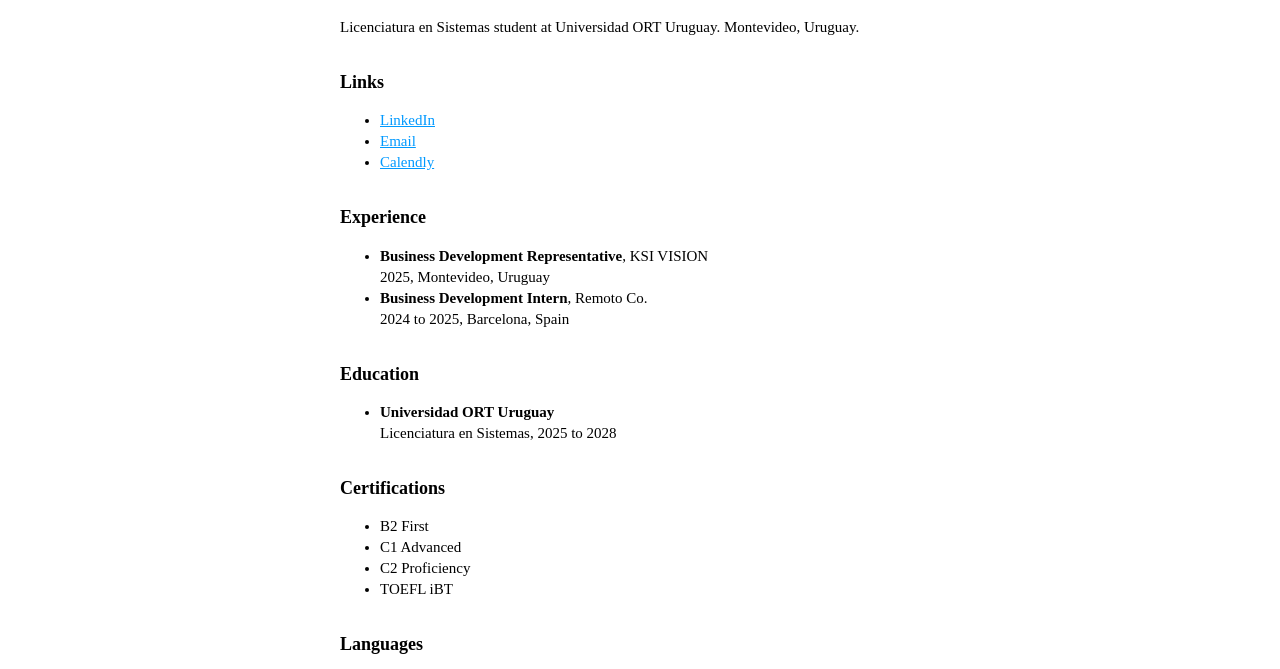
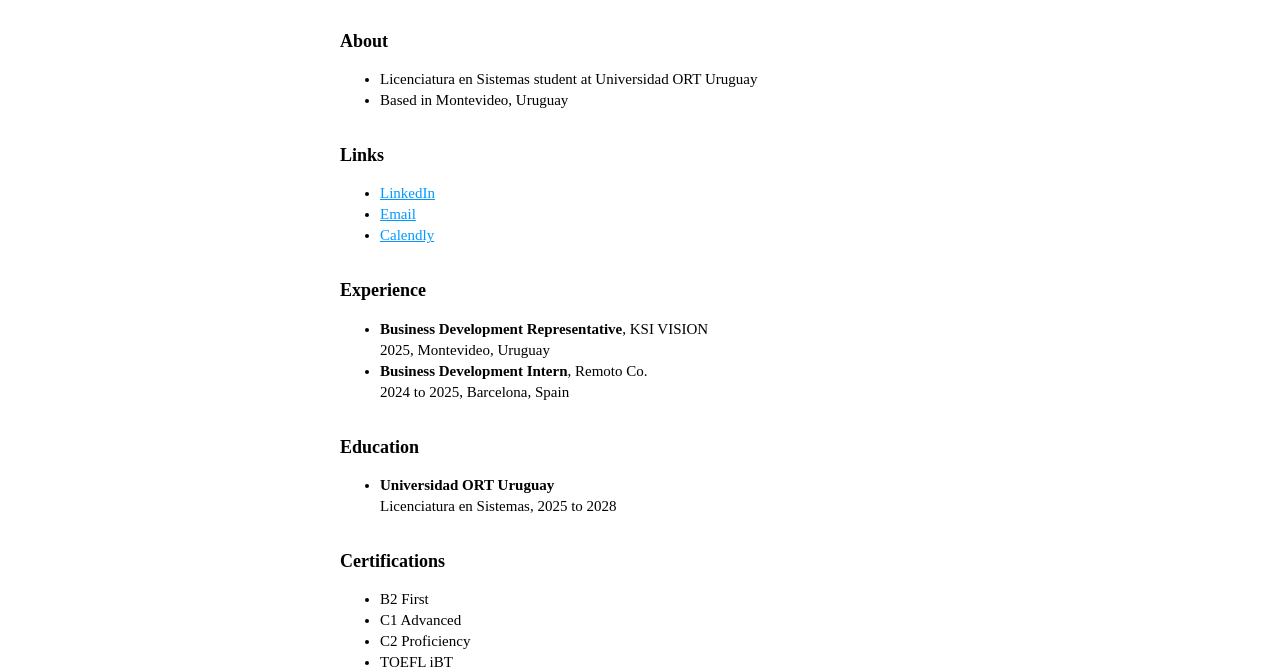
Before and after one commit to franciscogaal/franciscogaal.github.io, a plain HTML site: page index.html in a window 1280 px wide. Shown: the part 126-795 px from the top of the page. Drawn offline with Linux system fonts and the light colour scheme.

Commit message:
Add About section

```diff
--- a/index.html
+++ b/index.html
@@ -46,7 +46,11 @@ footer { font-size: 13px; margin-top: 40px; }
 <div class="banner">FRANCISCOGAAL.COM</div>
 <main>
 <h1>Francisco Gaál</h1>
-<p>Licenciatura en Sistemas student at Universidad ORT Uruguay. Montevideo, Uruguay.</p>
+<h2>About</h2>
+<ul>
+<li>Licenciatura en Sistemas student at Universidad ORT Uruguay</li>
+<li>Based in Montevideo, Uruguay</li>
+</ul>
 <h2>Links</h2>
 <ul>
 <li><a href="https://www.linkedin.com/in/franciscogaal/">LinkedIn</a></li>
```
